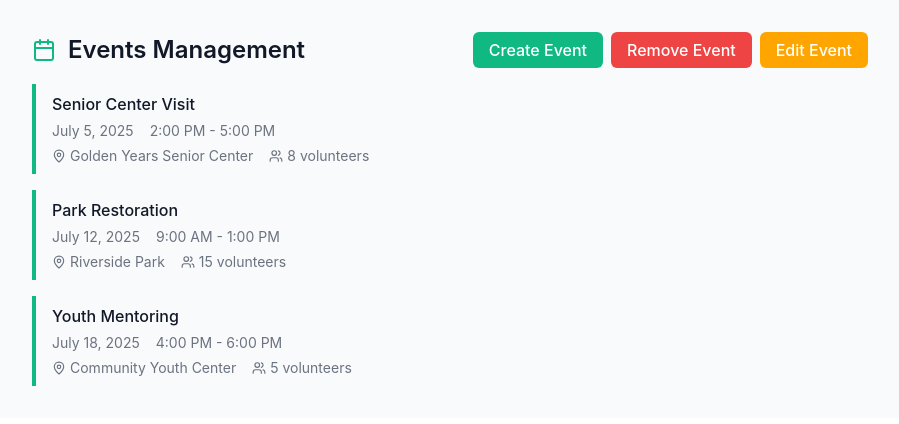
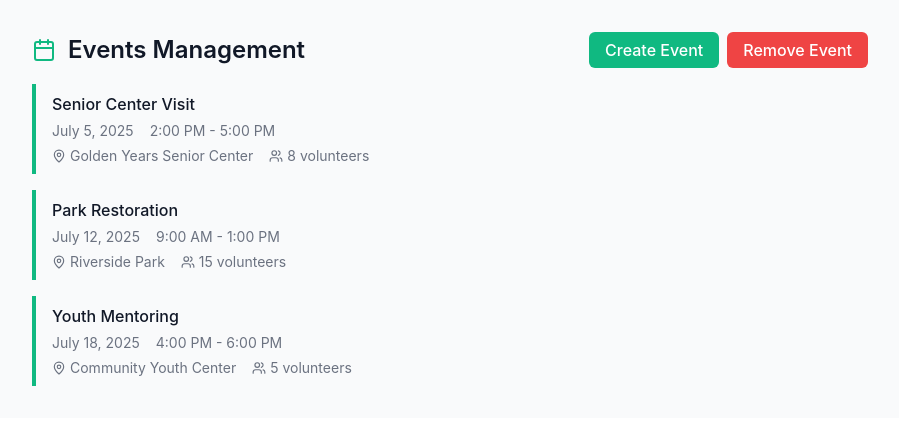
Before and after one commit to group-08-fullstack/volunteer-management-app, a React (Vite) app: page /eventmanagement in a window 1280 px wide. Shown: the top 424 px of the page, without its empty margins (190-1089 px from the left). Built offline with nearby package versions, Linux system fonts and the light colour scheme.

Commit message:
Update EventManagement.jsx

```diff
--- a/src/components/EventManagement.jsx
+++ b/src/components/EventManagement.jsx
@@ -71,16 +71,7 @@ export default function EventManagementPage() {
             Remove Event
           </button>
 
-          <button style={{
-            padding: '0.5rem 1rem',
-            backgroundColor: 'orange',
-            color: 'white',
-            border: 'none',
-            borderRadius: '0.375rem',
-            cursor: 'pointer'
-          }}>
-            Edit Event
-          </button>
+
         </div>
       </div>
 
```
